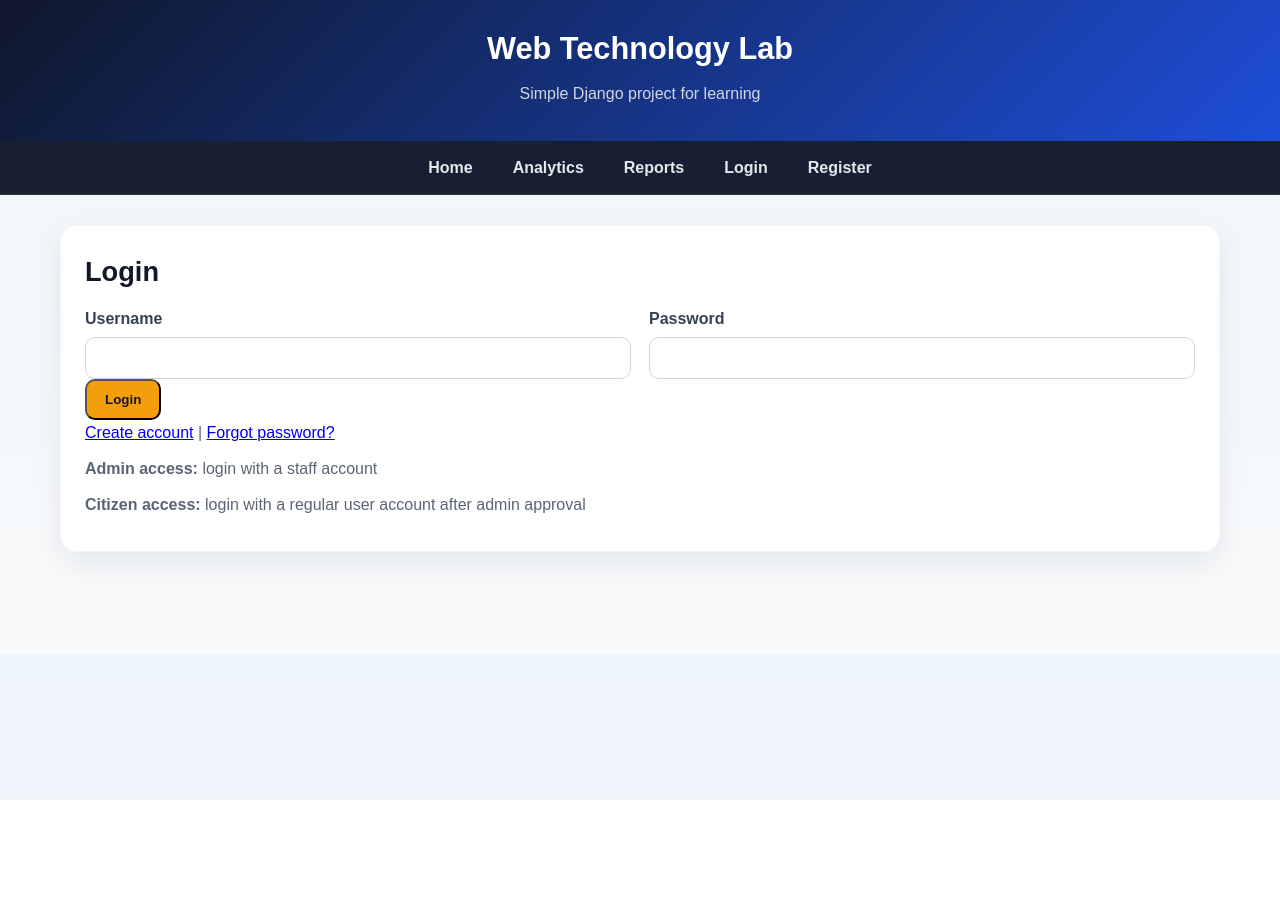
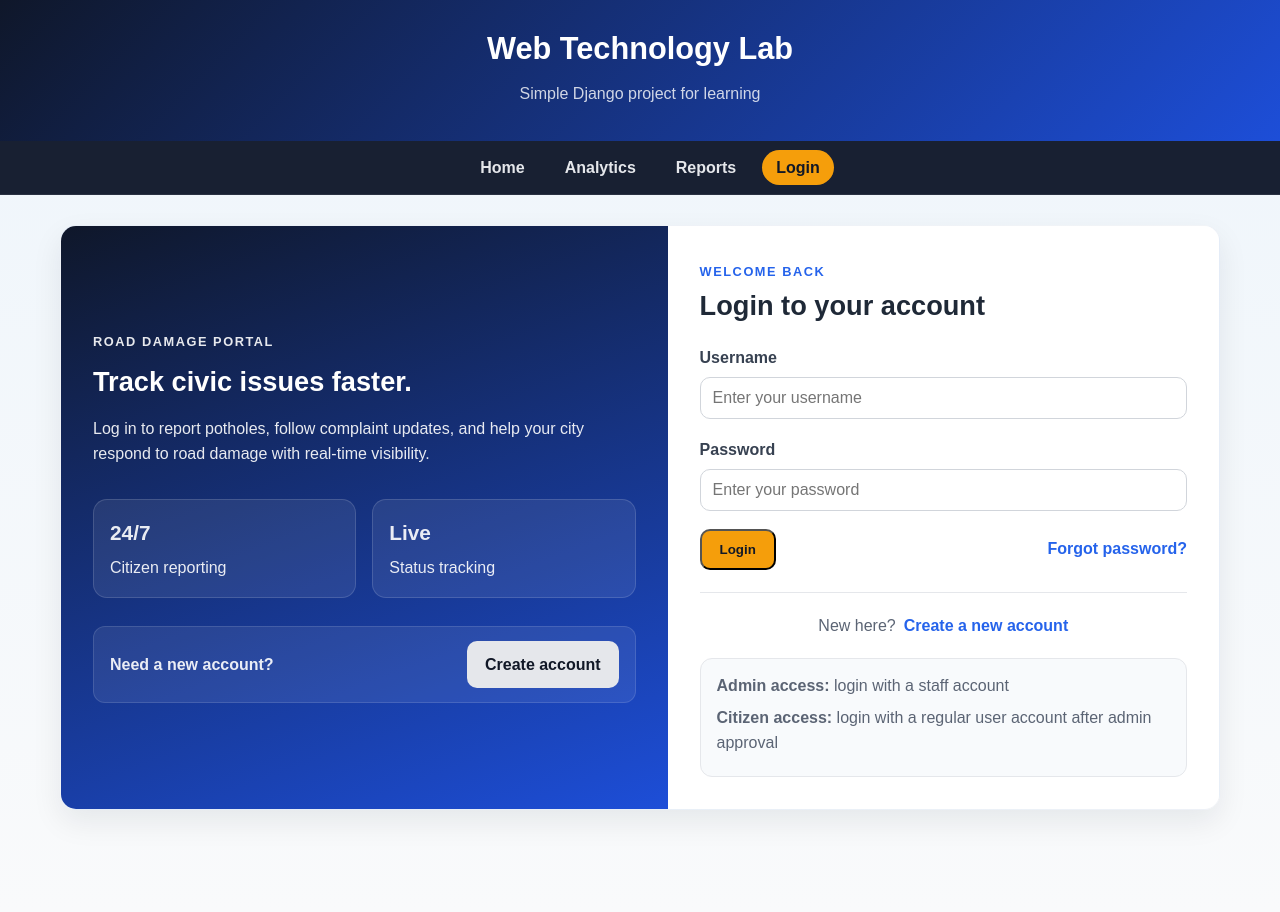
Before and after one commit to PrajwalMurali/Road-Damage-Analytics-Web-Application, a Django app: page /login/ in a window 1280 px wide. Before the commit the page ends 800 px from the top, so only its background shows below. Run offline with Django 5.2, Linux system fonts and the light colour scheme.

Commit message:
Improve login flow UX
Co-authored-by: Copilot <223556219+Copilot@users.noreply.github.com>

```diff
--- a/static/css/styles.css
+++ b/static/css/styles.css
@@ -359,6 +359,10 @@ tr:nth-child(even) td {
     gap: 18px;
 }
 
+.single-column {
+    grid-template-columns: 1fr;
+}
+
 label {
     display: inline-block;
     margin-bottom: 6px;
@@ -381,6 +385,164 @@ textarea {
 
 .full-width {
     grid-column: 1 / -1;
+}
+
+.auth-shell {
+    display: grid;
+    grid-template-columns: 1.1fr 1fr;
+    gap: 0;
+    overflow: hidden;
+    padding: 0;
+    background: linear-gradient(135deg, #eff6ff 0%, #ffffff 100%);
+}
+
+.auth-visual,
+.auth-form-panel {
+    padding: 32px;
+}
+
+.auth-visual {
+    background: linear-gradient(160deg, #0f172a 0%, #1d4ed8 100%);
+    color: white;
+    display: flex;
+    flex-direction: column;
+    justify-content: center;
+}
+
+.auth-visual .eyebrow,
+.auth-visual p,
+.auth-visual strong,
+.auth-visual span {
+    color: rgba(255, 255, 255, 0.9);
+}
+
+.auth-visual h2 {
+    color: white;
+    margin-bottom: 12px;
+}
+
+.auth-badges {
+    margin-top: 22px;
+    display: grid;
+    grid-template-columns: repeat(2, minmax(120px, 1fr));
+    gap: 16px;
+}
+
+.auth-badges div {
+    background: rgba(255, 255, 255, 0.08);
+    border: 1px solid rgba(255, 255, 255, 0.14);
+    border-radius: 14px;
+    padding: 16px;
+}
+
+.auth-badges strong {
+    display: block;
+    font-size: 1.3rem;
+    margin-bottom: 6px;
+}
+
+.auth-note {
+    margin-top: 28px;
+    display: flex;
+    align-items: center;
+    justify-content: space-between;
+    gap: 12px;
+    background: rgba(255, 255, 255, 0.08);
+    border: 1px solid rgba(255, 255, 255, 0.12);
+    border-radius: 12px;
+    padding: 14px 16px;
+}
+
+.auth-form-panel {
+    display: flex;
+    flex-direction: column;
+    justify-content: center;
+    background: #ffffff;
+}
+
+.auth-header {
+    margin-bottom: 18px;
+}
+
+.auth-header h3 {
+    margin: 0;
+    font-size: 1.7rem;
+}
+
+.error-message {
+    color: #b91c1c;
+    font-weight: 600;
+    background: #fee2e2;
+    border: 1px solid #fecaca;
+    border-radius: 10px;
+    padding: 10px 12px;
+    margin-bottom: 14px;
+}
+
+.auth-actions {
+    display: flex;
+    align-items: center;
+    justify-content: space-between;
+    gap: 12px;
+    margin-top: 18px;
+    flex-wrap: wrap;
+}
+
+.text-link {
+    color: var(--primary);
+    text-decoration: none;
+    font-weight: 700;
+}
+
+.text-link:hover {
+    text-decoration: underline;
+}
+
+.auth-switch {
+    display: flex;
+    align-items: center;
+    justify-content: center;
+    gap: 8px;
+    margin-top: 22px;
+    padding-top: 20px;
+    border-top: 1px solid var(--border);
+    color: var(--muted);
+}
+
+.auth-switch a {
+    color: var(--primary);
+    text-decoration: none;
+    font-weight: 700;
+}
+
+.auth-access-notes {
+    margin-top: 20px;
+    padding: 14px 16px;
+    border-radius: 12px;
+    background: #f8fafc;
+    border: 1px solid var(--border);
+}
+
+.auth-access-notes p {
+    margin-bottom: 6px;
+}
+
+@media (max-width: 700px) {
+    .auth-shell {
+        grid-template-columns: 1fr;
+    }
+
+    .auth-visual,
+    .auth-form-panel {
+        padding: 22px 18px;
+    }
+
+    .auth-note,
+    .auth-actions,
+    .auth-switch {
+        flex-direction: column;
+        align-items: flex-start;
+    }
 }
 
 @media (max-width: 900px) {
--- a/templates/base.html
+++ b/templates/base.html
@@ -27,8 +27,7 @@
             {% if request.user.is_authenticated %}
                 <li><a href="{% url 'logout' %}">Logout</a></li>
             {% else %}
-                <li><a href="{% url 'login' %}">Login</a></li>
-                <li><a href="{% url 'register' %}">Register</a></li>
+                <li><a href="{% url 'login' %}" class="{% if '/login/' in request.path %}active{% endif %}">Login</a></li>
             {% endif %}
         </ul>
     </nav>
--- a/templates/main/login.html
+++ b/templates/main/login.html
@@ -3,32 +3,69 @@
 {% block title %}Login{% endblock %}
 
 {% block content %}
-<section class="card">
-    <h2>Login</h2>
+<section class="card auth-shell">
+    <div class="auth-visual">
+        <span class="eyebrow">Road Damage Portal</span>
+        <h2>Track civic issues faster.</h2>
+        <p>Log in to report potholes, follow complaint updates, and help your city respond to road damage with real-time visibility.</p>
+
+        <div class="auth-badges">
+            <div>
+                <strong>24/7</strong>
+                <span>Citizen reporting</span>
+            </div>
+            <div>
+                <strong>Live</strong>
+                <span>Status tracking</span>
+            </div>
+        </div>
+
+        <div class="auth-note">
+            <strong>Need a new account?</strong>
+            <a href="{% url 'register' %}" class="button secondary">Create account</a>
+        </div>
+    </div>
+
+    <div class="auth-form-panel">
+        <div class="auth-header">
+            <span class="eyebrow">Welcome back</span>
+            <h3>Login to your account</h3>
+        </div>
+
         {% if error %}
-        <p style="color: #b91c1c; font-weight: 600;">{{ error }}</p>
+            <p class="error-message">{{ error }}</p>
         {% endif %}
 
         <form method="post">
             {% csrf_token %}
             <input type="hidden" name="next" value="{{ next }}">
 
-        <div class="form-grid">
+            <div class="form-grid single-column">
                 <div>
-                <label for="username">Username</label><br>
-                <input type="text" id="username" name="username" required>
+                    <label for="username">Username</label>
+                    <input type="text" id="username" name="username" placeholder="Enter your username" required>
                 </div>
                 <div>
-                <label for="password">Password</label><br>
-                <input type="password" id="password" name="password" required>
+                    <label for="password">Password</label>
+                    <input type="password" id="password" name="password" placeholder="Enter your password" required>
                 </div>
             </div>
 
+            <div class="auth-actions">
                 <button type="submit" class="button">Login</button>
+                <a href="{% url 'password_reset_request' %}" class="text-link">Forgot password?</a>
+            </div>
         </form>
 
-    <p><a href="{% url 'register' %}">Create account</a> | <a href="{% url 'password_reset_request' %}">Forgot password?</a></p>
+        <div class="auth-switch">
+            <span>New here?</span>
+            <a href="{% url 'register' %}">Create a new account</a>
+        </div>
+
+        <div class="auth-access-notes">
             <p><strong>Admin access:</strong> login with a staff account</p>
             <p><strong>Citizen access:</strong> login with a regular user account after admin approval</p>
+        </div>
+    </div>
 </section>
 {% endblock %}
```
Lines whose indentation alone changed are shown as unchanged.
